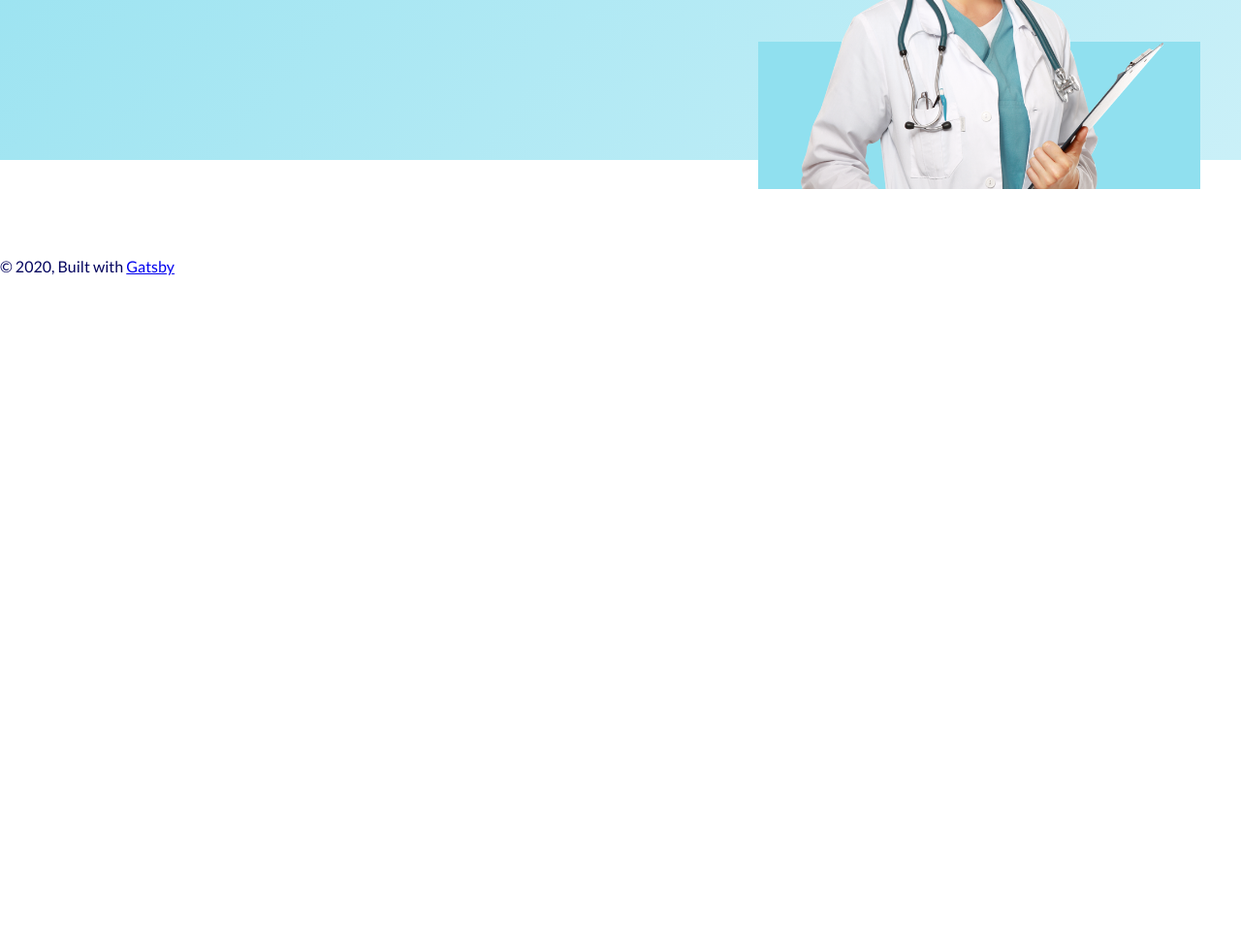
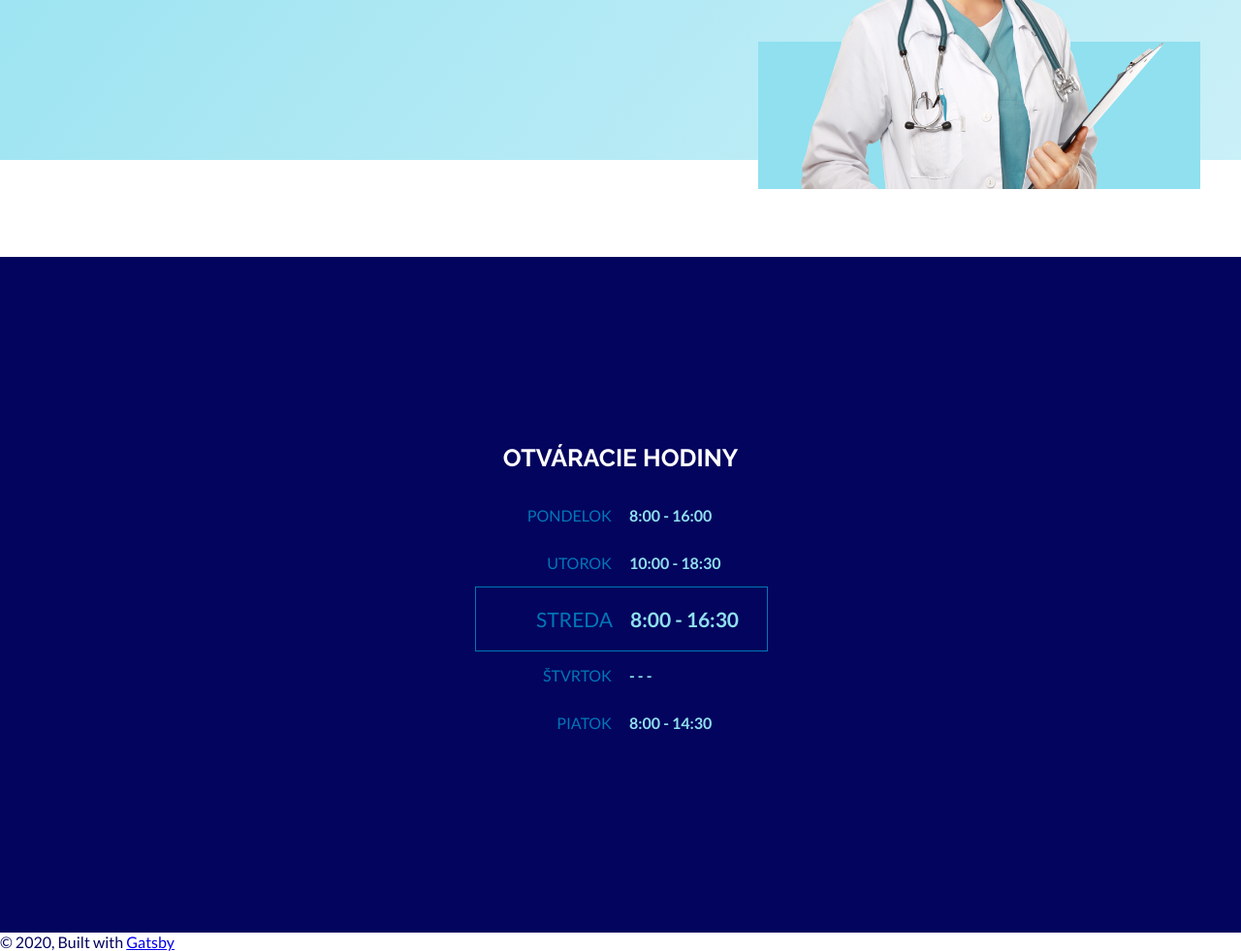
Before and after one commit to bystran/prooculi, a Gatsby site: page / in a window 1280 px wide. Shown: the part 2633-3614 px from the top of the page at 97% size. Before the commit the page ends 2917 px from the top, so only its background shows below. Built offline with nearby package versions, Linux system fonts and the light colour scheme; Gatsby itself is replaced by a stand-in of ours.

Commit message:
Adds opening times subsection.

```diff
--- a/package.json
+++ b/package.json
@@ -16,6 +16,7 @@
     "gatsby-plugin-sharp": "^2.6.28",
     "gatsby-source-filesystem": "^2.3.25",
     "gatsby-transformer-sharp": "^2.5.13",
+    "moment": "^2.28.0",
     "node-sass": "^4.14.1",
     "prop-types": "^15.7.2",
     "react": "^16.12.0",
--- a/src/components/sections/domov/contatct.js
+++ b/src/components/sections/domov/contatct.js
@@ -0,0 +1,69 @@
+
+import React from 'react'
+import moment from 'moment';
+import '../../../saas/components/sections/Contact.scss';
+
+const workingHours = [
+    {
+        id: 1,
+        label: 'Pondelok',
+        start: '8:00',
+        end: `16:00`
+    },
+    {
+        id: 2,
+        label: `Utorok`,
+        start: `10:00`,
+        end: `18:30`,
+    },
+    {
+        id: 3,
+        label: `Streda`,
+        start: `8:00`,
+        end: `16:30`,
+    },
+    {
+        id: 4,
+        label: `Štvrtok`,
+        start: `-`,
+        end: `-`
+    },
+    {
+        id: 5,
+        label: `Piatok`,
+        start: `8:00`,
+        end: `14:30`
+    }
+]
+
+const Contact = () => {
+    const currentDate = moment().day()
+    return (
+        <div className='contact-section'>
+            <div className='working-hours'>
+                <h1>
+                    Otváracie hodiny
+                </h1>
+                <ul className='working-hours-ul'>
+                    {
+                        workingHours.map(day=>
+                            <li key={day.id} className={`${day.id === currentDate ? 'active': ''}`}>
+                                <h3 className='work-day'>
+                                    {day.label}
+                                </h3>
+                                <h3 className='opn-hrs'>
+                                    {`${day.start} - ${day.end}`}
+                                </h3>
+
+                            </li>
+                        )
+
+                    }
+                </ul>
+            </div>
+
+        </div>
+    )
+}
+
+export default Contact
--- a/src/pages/index.js
+++ b/src/pages/index.js
@@ -8,6 +8,7 @@ import Home1 from "../components/sections/domov/home1";
 import Home2 from "../components/sections/domov/home2";
 import Home3 from "../components/sections/domov/home3";
 import DocSction from '../components/sections/domov/doctor';
+import Contact from '../components/sections/domov/contatct';
 
 const IndexPage = () => (
   <Layout>
@@ -16,6 +17,7 @@ const IndexPage = () => (
     <Home2 />
     <Home3 />
     <DocSction />
+    <Contact />
   </Layout>
 )
 
--- a/src/saas/_variables.scss
+++ b/src/saas/_variables.scss
@@ -4,7 +4,7 @@ $primary-font : 'Lato', sans-serif;
 $heading-font:'Raleway', sans-serif;
 
 $accent-color: #00B4D8;
-$accent-color-2: #5B97FF;
+$accent-color-2: #0077B6;
 $primary-color: #03045E;
 $primary-color-2: #0077B6;
 
--- /dev/null
+++ b/src/saas/components/sections/Contact.scss
@@ -0,0 +1,54 @@
+@import '../../app.scss';
+
+.contact-section{
+    .working-hours{
+        padding: 15% 10px;
+        background: $primary-color;
+        color: white;
+        h1{
+            color: white;
+            text-transform: uppercase;
+            font-size: 25px;
+            width: 100%;
+            text-align: center;
+        }
+        h3.work-day{
+            color: $accent-color-2;
+            font-family: $primary-font;
+            text-transform: uppercase;
+            font-weight: normal;
+            text-align: right;
+        }
+        h3.opn-hrs{
+            color:$light-color-2;
+            font-family: $primary-font;
+            text-align: left;
+        }
+        ul{
+            padding:0px;
+            margin:0px;
+            list-style: none;
+            padding-top: 20px;
+            width: 300px;
+            margin: auto;
+            li{
+                width: 100%;
+                display: flex;
+                flex-wrap: wrap;
+                h3{
+                    width: 44%;
+                    padding: 15px 3%;
+                }
+            }
+            li.active{
+                border: 1px solid $accent-color-2;
+                padding: 5px 0px;
+                h3{
+                    font-size: 21px;
+                }
+            }
+
+        }
+
+    }
+}
```
Also changed, not shown: 1 other file.
